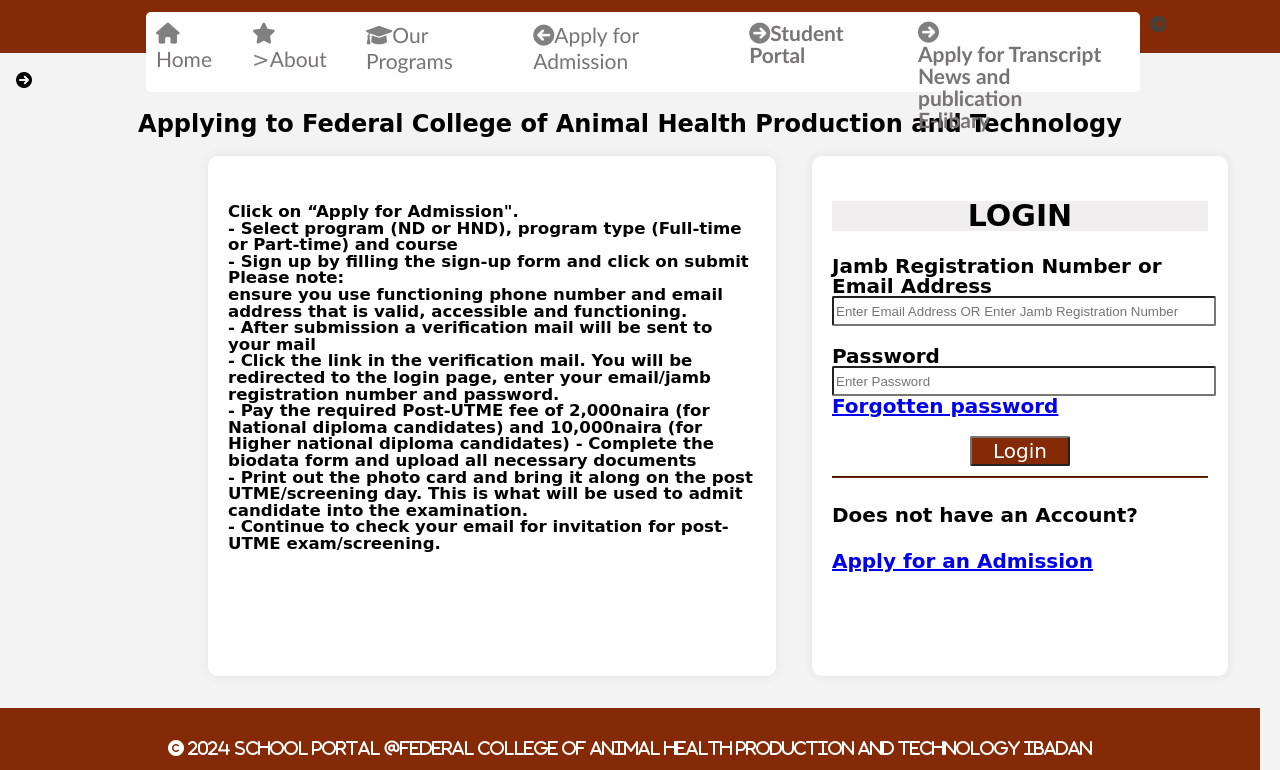
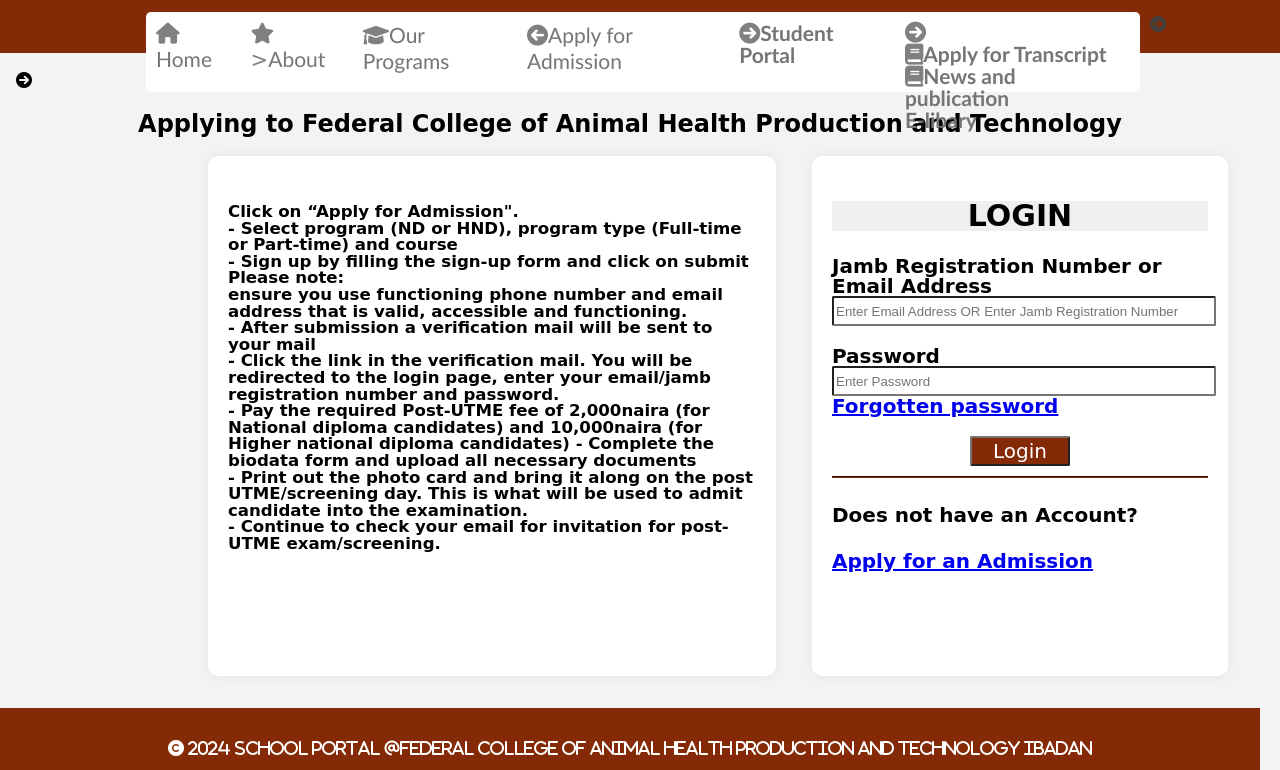
Before and after one commit to Theophilus2007/Project, a plain HTML site: page SIWES24/index.html in a window 1280 px wide. Shown: the part 129-899 px from the top of the page. Drawn offline with Linux system fonts and the light colour scheme; a script that the page names is missing.

Commit message:
Update index.html

```diff
--- a/SIWES24/index.html
+++ b/SIWES24/index.html
@@ -20,8 +20,8 @@
     <li><i class="fas fa-graduation-cap"></i><a href="#Our Programs">Our Programs</a></li>
   <li><i class="fas fa-arrow-circle-left"></i><a href="#Apply for Admission">Apply for Admission</a></li>
 <li><i class="fas fa-arrow-circle-right"><a href="#Student Portal">Student Portal</a></li>
-    <li><a href="#Apply for Transcript">Apply for Transcript</a></li>
-    <li><a href="#News and publication">News and publication</a></li>
+    <li><i class="fas fa-book"></i><a href="#Apply for Transcript">Apply for Transcript</a></li>
+    <li><i class="fas fa-book"></i><a href="#News and publication">News and publication</a></li>
     <li><a href="#E-libary">E-libary</a></li>
 </ul>
 </nav>
```
